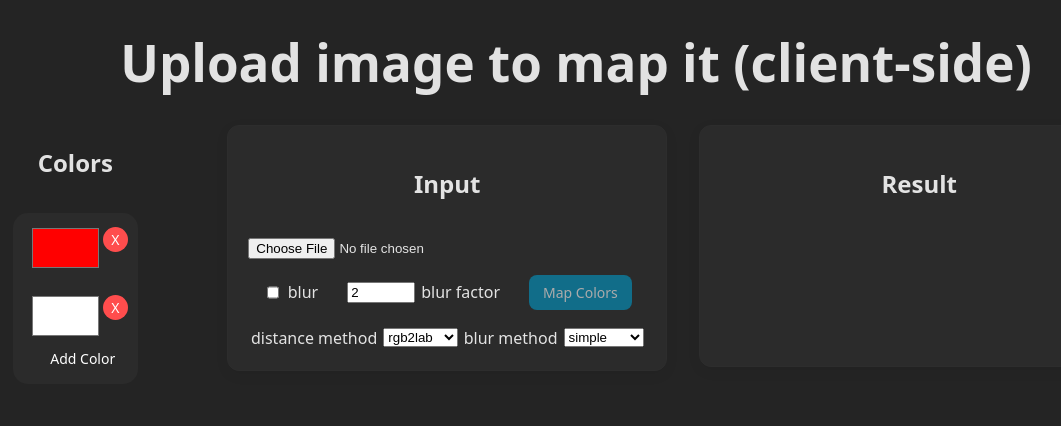
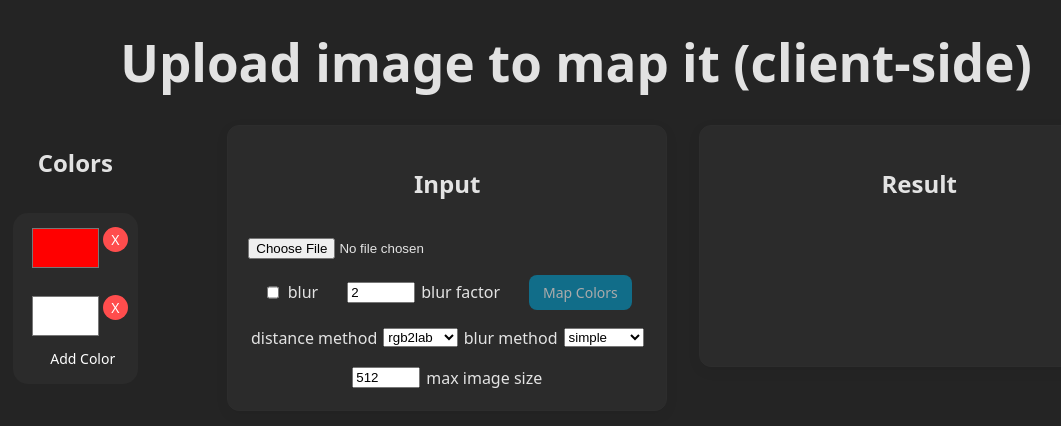
Before and after one commit to TheStrgamer/Marching-Image, a React (Vite) app in the folder frontend/colormap/: page / in a window 1280 px wide. Shown: the top 426 px of the page, without its empty margins (64-1125 px from the left). Built offline with nearby package versions, Linux system fonts and the light colour scheme.

Commit message:
Adjustable max size for image

```diff
--- a/frontend/colormap/src/components/ImageMapper.tsx
+++ b/frontend/colormap/src/components/ImageMapper.tsx
@@ -17,7 +17,6 @@ function loadImage(src: string): Promise<HTMLImageElement> {
   });
 }
 
-// helper: color match with tolerance
 function colorMatches(r: number, g: number, b: number, hex: string, tol = 10) {
   const tr = parseInt(hex.slice(1, 3), 16);
   const tg = parseInt(hex.slice(3, 5), 16);
@@ -25,7 +24,6 @@ function colorMatches(r: number, g: number, b: number, hex: string, tol = 10) {
   return Math.abs(r - tr) <= tol && Math.abs(g - tg) <= tol && Math.abs(b - tb) <= tol;
 }
 
-// convert image to matrix for a given color
 function imageToMatrixForColor(img: HTMLImageElement, color: string, canvas: HTMLCanvasElement) {
   const ctx = canvas.getContext("2d")!;
   canvas.width = img.width + 2;
@@ -59,6 +57,7 @@ function imageToMatrixForColor(img: HTMLImageElement, color: string, canvas: HTM
 
 function ImageMapper({ setImageParent, setResultImage, colors }: Props) {
   const [image, setImage] = useState<string | null>(null);
+  const [maxSize, setMaxSize] = useState<number | 512>(512);
   const [result, setResult] = useState<string | null>(null);
   const [blur, setBlur] = useState<boolean>(false);
   const [blurFactor, setBlurFactor] = useState<number>(2);
@@ -127,7 +126,7 @@ function ImageMapper({ setImageParent, setResultImage, colors }: Props) {
         if (blurMethod == "simple") handler.blurImage(blurFactor);
         else handler.blurImageBilateral(blurFactor)
       }
-      handler.resize(512)
+      handler.resize(maxSize)
 
       handler.mapImage(colorMap, distMethod == "euclidian");
 
@@ -218,6 +217,19 @@ function ImageMapper({ setImageParent, setResultImage, colors }: Props) {
             </select>
           </label>
         </div>
+        <div className="aligned-items">
+          <label className="inline-check">
+            <input
+              type="number"
+              value={maxSize}
+              onChange={(e) => setMaxSize(Number(e.target.value))}
+              min={0}
+              max={25}
+              style={{width: 60}}
+            />
+            max image size
+          </label>
+        </div>
 
         {image && <img src={image} className="preview" />}
       </div>
--- a/frontend/colormap/src/scripts/imageHandeler.ts
+++ b/frontend/colormap/src/scripts/imageHandeler.ts
@@ -111,6 +111,8 @@ export class ImageHandler {
     const imgWidth = this.canvas.width;
     const imgHeight = this.canvas.height;
 
+    if (Math.max(imgWidth, imgHeight) < maxSize) return;
+
     const scale = Math.min(maxSize / Math.max(imgWidth, imgHeight), 1);
 
     const width = Math.round(imgWidth * scale);
```
